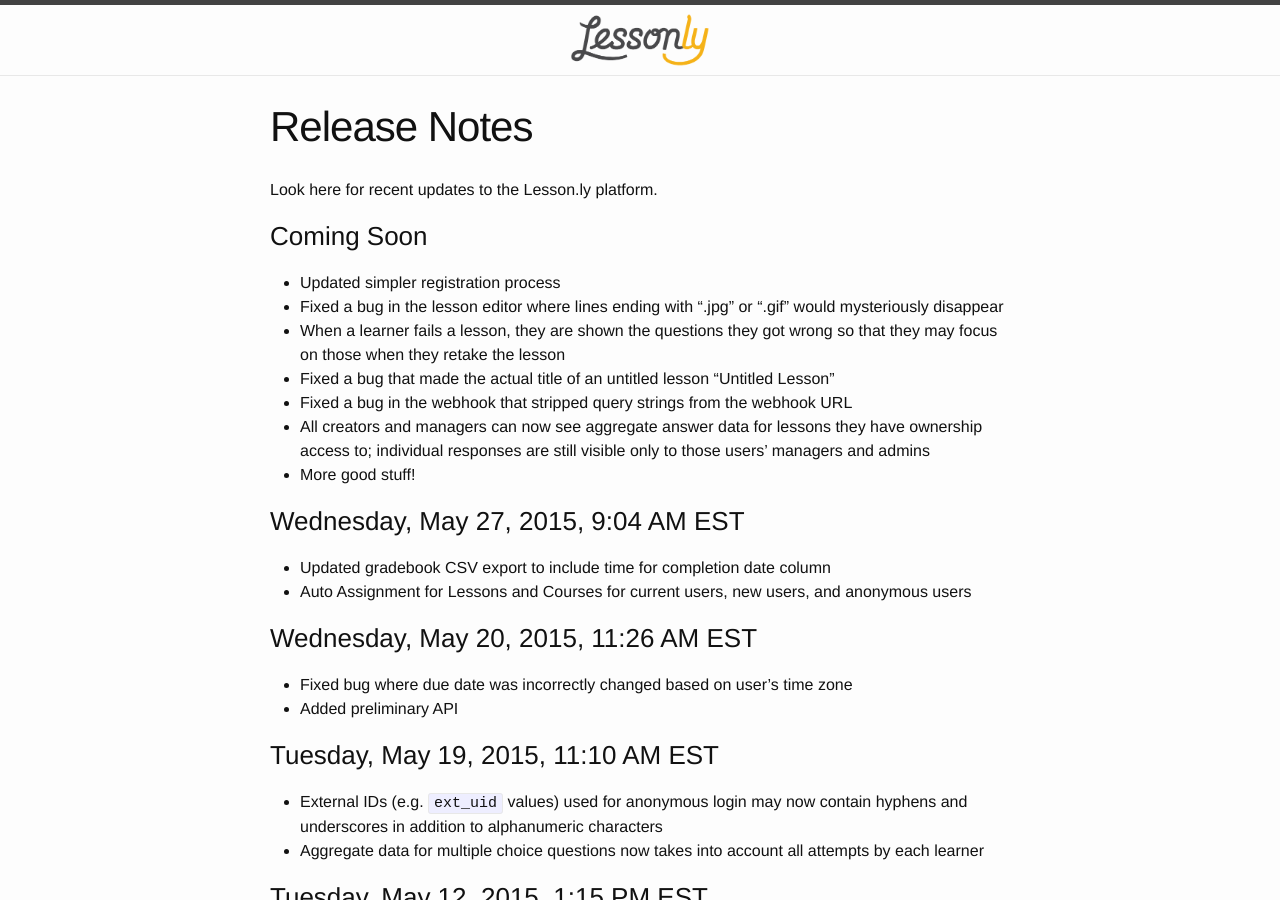
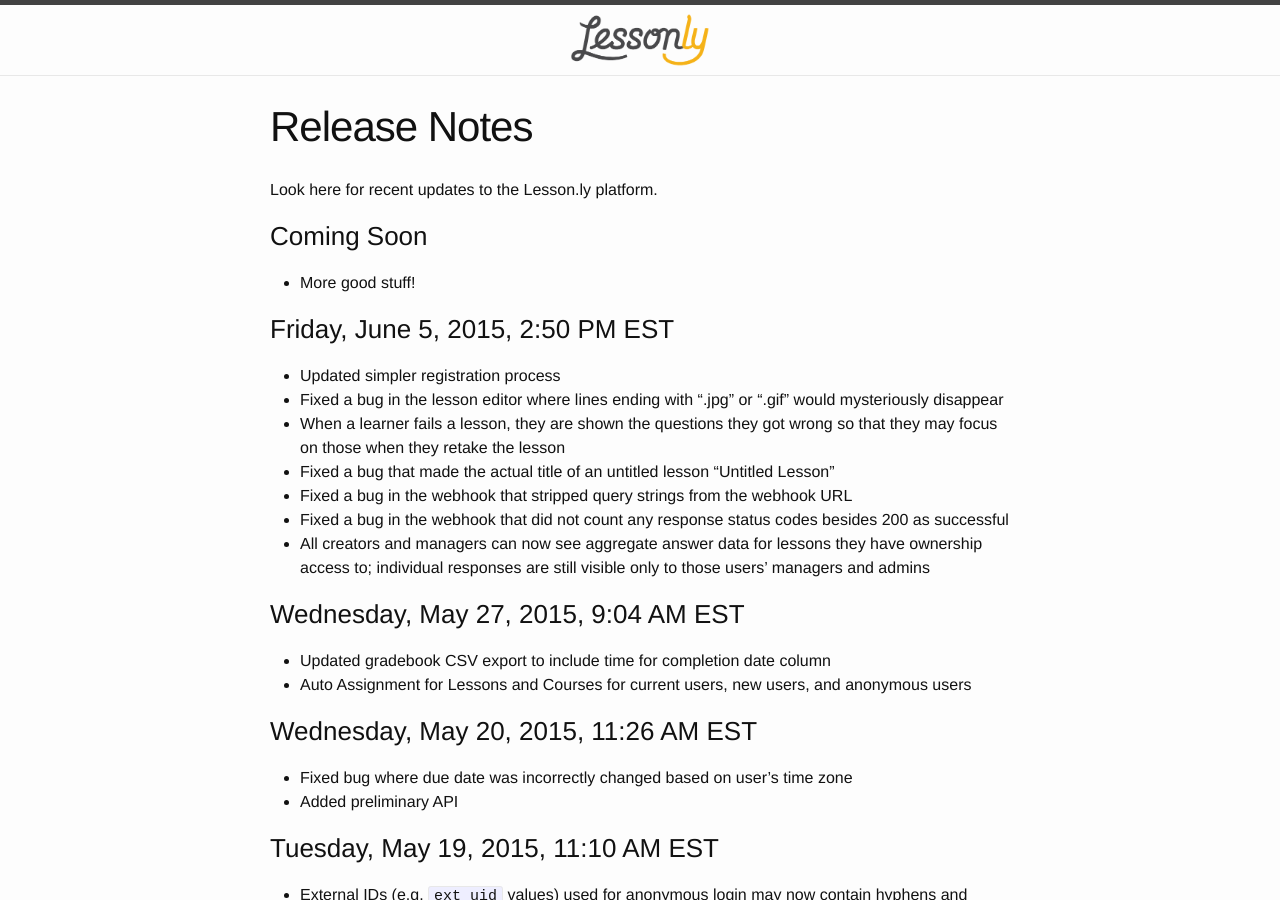
Before and after one commit to isabella232/lessonly.github.io, a Jekyll site: the page built from release-notes.md, in a window 1280 px wide and 900 px high. Built offline with Jekyll 4.4.1, drawn with Linux system fonts in a browser that asks for light colours.

Commit message:
New release

```diff
--- a/release-notes.md
+++ b/release-notes.md
@@ -8,13 +8,17 @@
 
 ### Coming Soon
 
+- More good stuff!
+
+### Friday, June 5, 2015, 2:50 PM EST
+
 - Updated simpler registration process
 - Fixed a bug in the lesson editor where lines ending with ".jpg" or ".gif" would mysteriously disappear
 - When a learner fails a lesson, they are shown the questions they got wrong so that they may focus on those when they retake the lesson
 - Fixed a bug that made the actual title of an untitled lesson "Untitled Lesson"
 - Fixed a bug in the webhook that stripped query strings from the webhook URL
+- Fixed a bug in the webhook that did not count any response status codes besides 200 as successful
 - All creators and managers can now see aggregate answer data for lessons they have ownership access to; individual responses are still visible only to those users' managers and admins
-- More good stuff!
 
 ### Wednesday, May 27, 2015, 9:04 AM EST
 
```
